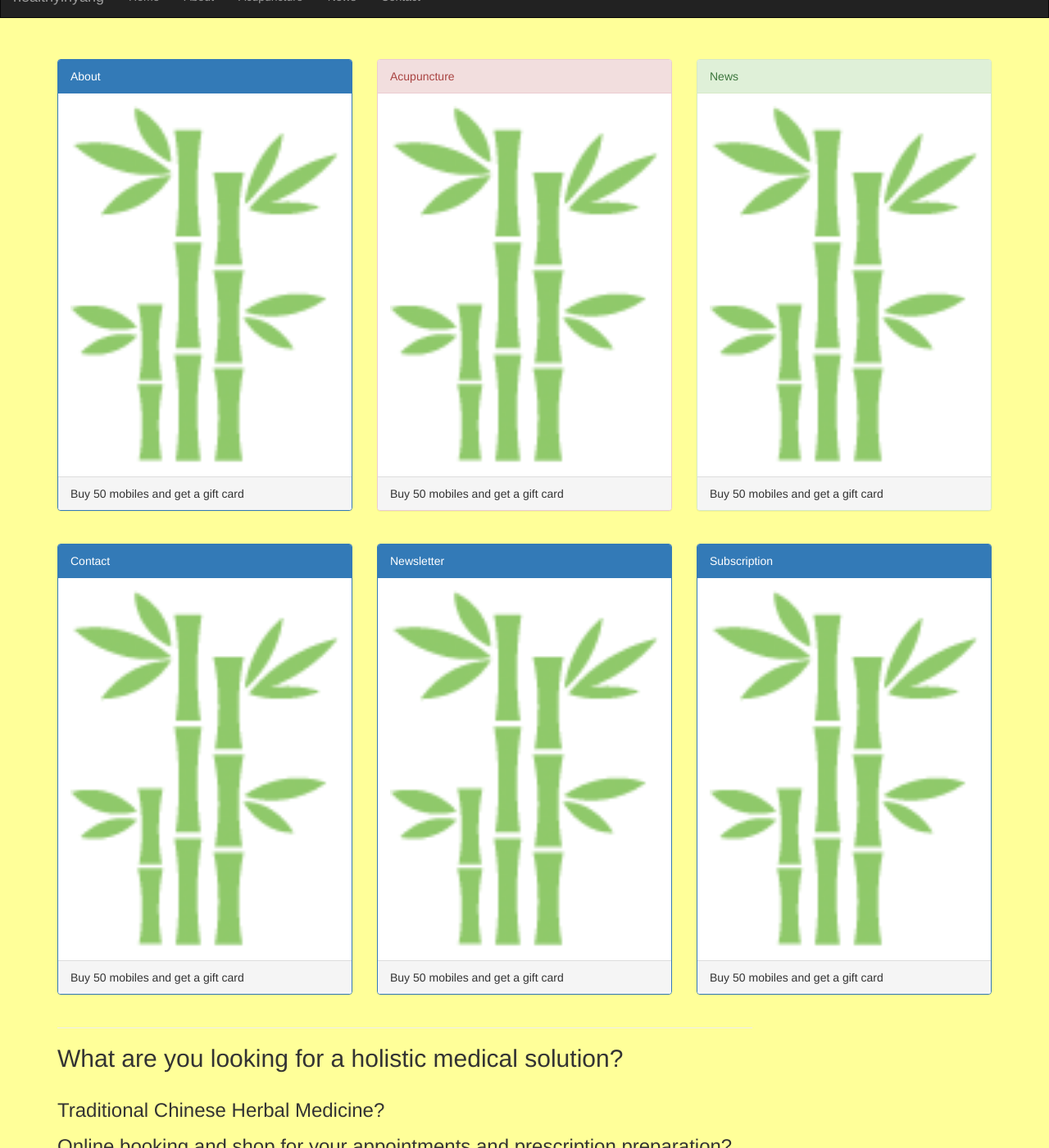
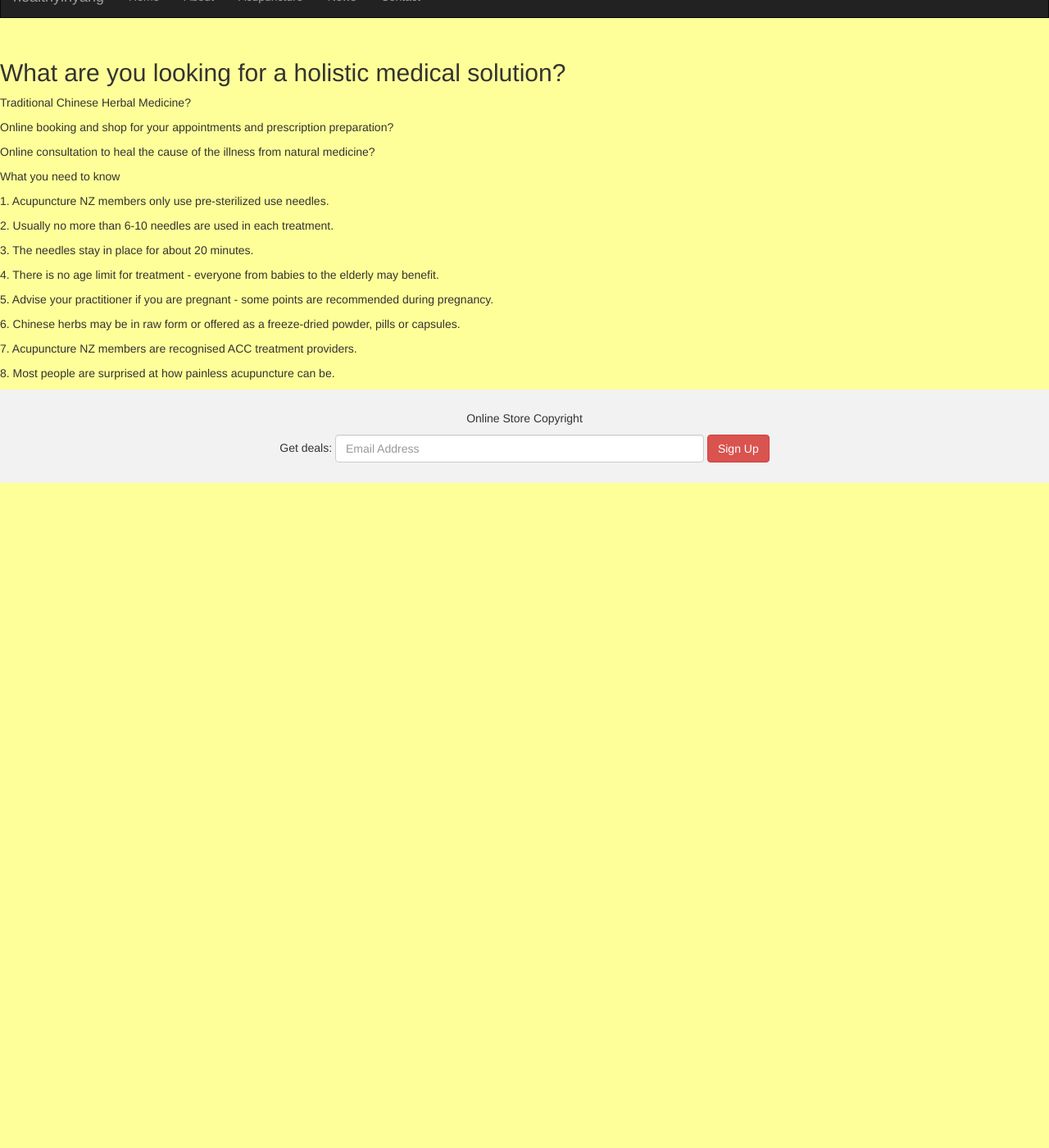
Before and after one commit to HongfengCai/khacupuncture, a Jekyll site: the page built from index.html, in a window 1280 px wide and 1400 px high, scrolled down 270 px. Shown: the whole window at 82% size. Built offline with Jekyll 4.4.1, drawn with Linux system fonts in a browser that asks for light colours; after the commit the page ends 900 px from its top, so only the background shows below that.

Commit message:
Remove all copy/paste irrelavent content from index.html

```diff
--- a/css/main.css
+++ /dev/null
@@ -1,3 +0,0 @@
-.redfont{
-    color:red;
-}
--- a/index.html
+++ b/index.html
@@ -3,83 +3,16 @@ layout: default
 title: kyle Hong Aemon
 ---
 
-<div class="container">
-	<div class="row">
-	  <div class="col-sm-4">
-		<div class="panel panel-primary">
-		  <div class="panel-heading">About</div>
-		  <div class="panel-body"><img src="img/page1_icon2.png" class="img-responsive" style="width:100%" alt="Image"></div>
-		  <div class="panel-footer">Buy 50 mobiles and get a gift card</div>
-		</div>
-	  </div>
-	  <div class="col-sm-4">
-		<div class="panel panel-danger">
-		  <div class="panel-heading">Acupuncture</div>
-		  <div class="panel-body"><img src="img/page1_icon2.png" class="img-responsive" style="width:100%" alt="Image"></div>
-		  <div class="panel-footer">Buy 50 mobiles and get a gift card</div>
-		</div>
-	  </div>
-	  <div class="col-sm-4">
-		<div class="panel panel-success">
-		  <div class="panel-heading">News</div>
-		  <div class="panel-body"><img src="img/page1_icon2.png" class="img-responsive" style="width:100%" alt="Image"></div>
-		  <div class="panel-footer">Buy 50 mobiles and get a gift card</div>
-		</div>
-	  </div>
-	</div>
-  </div><br>
-
-  <div class="container">
-	<div class="row">
-	  <div class="col-sm-4">
-		<div class="panel panel-primary">
-		  <div class="panel-heading">Contact</div>
-		  <div class="panel-body"><img src="img/page1_icon2.png" class="img-responsive" style="width:100%" alt="Image"></div>
-		  <div class="panel-footer">Buy 50 mobiles and get a gift card</div>
-		</div>
-	  </div>
-
-	  <div class="col-sm-4">
-		<div class="panel panel-primary">
-		  <div class="panel-heading">Newsletter</div>
-		  <div class="panel-body"><img src="img/page1_icon2.png" class="img-responsive" style="width:100%" alt="Image"></div>
-		  <div class="panel-footer">Buy 50 mobiles and get a gift card</div>
-		</div>
-	  </div>
-
-	  <div class="col-sm-4">
-		<div class="panel panel-primary">
-		  <div class="panel-heading">Subscription</div>
-		  <div class="panel-body"><img src="img/page1_icon2.png" class="img-responsive" style="width:100%" alt="Image"></div>
-		  <div class="panel-footer">Buy 50 mobiles and get a gift card</div>
-		</div>
-	  </div>
-
-	  <div class="col-sm-9">
-		<h4><small></small></h4>
-		<hr>
-		<h2>What are you looking for a holistic medical solution? </h2>
-		<h5><span class=""></span></h5>
-		<h5><span class=""></span> <span class="label label-primary"></span></h5><br>
-		<p><span style="font-size: x-large;">Traditional Chinese Herbal Medicine?</p>
-		<p><span style="font-size: x-large;">Online booking and shop for your appointments and prescription preparation?</p>
-		<p><span style="font-size: x-large;">Online consultation to heal the cause of the illness from natural medicine? </P>
-		<p><span style="font-size: large;">What you need to know</P>
-		<p><span style="font-size: large;">1. Acupuncture NZ members only use pre-sterilized use needles.</P>
-		<p><span style="font-size: large;">2. Usually no more than 6-10 needles are used in each treatment.</P>
-		<p><span style="font-size: large;">3. The needles stay in place for about 20 minutes.</P>
-		<P><span style="font-size: large;">4. There is no age limit for treatment - everyone from babies to the elderly may benefit.</P>
-		<p><span style="font-size: large;">5. Advise your practitioner if you are pregnant - some points are recommended during pregnancy.</P>
-		<p><span style="font-size: large;">6. Chinese herbs may be in raw form or offered as a freeze-dried powder, pills or capsules. </P>
-		<p><span style="font-size: large;">7. Acupuncture NZ members are recognised ACC treatment providers. </P>
-		<p><span style="font-size: large;">8. Most people are surprised at how painless acupuncture can be.</P>
-
-
-
-
-
-
-
-	  </div><br><br>
-	</div>
-  </div><br><br>
+<h2>What are you looking for a holistic medical solution? </h2>
+    <p>Traditional Chinese Herbal Medicine?</p>
+    <p>Online booking and shop for your appointments and prescription preparation?</p>
+    <p>Online consultation to heal the cause of the illness from natural medicine? </p>
+    <p>What you need to know</p>
+    <p>1. Acupuncture NZ members only use pre-sterilized use needles.</p>
+    <p>2. Usually no more than 6-10 needles are used in each treatment.</p>
+    <p>3. The needles stay in place for about 20 minutes.</p>
+    <p>4. There is no age limit for treatment - everyone from babies to the elderly may benefit.</p>
+    <p>5. Advise your practitioner if you are pregnant - some points are recommended during pregnancy.</p>
+    <p>6. Chinese herbs may be in raw form or offered as a freeze-dried powder, pills or capsules. </p>
+    <p>7. Acupuncture NZ members are recognised ACC treatment providers. </p>
+    <p>8. Most people are surprised at how painless acupuncture can be.</p>
```
Also changed, not shown: about/index.html (deleted, +0 -9 lines), acc/index.html (deleted, +0 -9 lines), acupuncture/index.html (deleted, +0 -10 lines), contact/index.html (deleted, +0 -9 lines), news/atom.xml (deleted, +0 -27 lines), news/index.html (deleted, +0 -11 lines).
